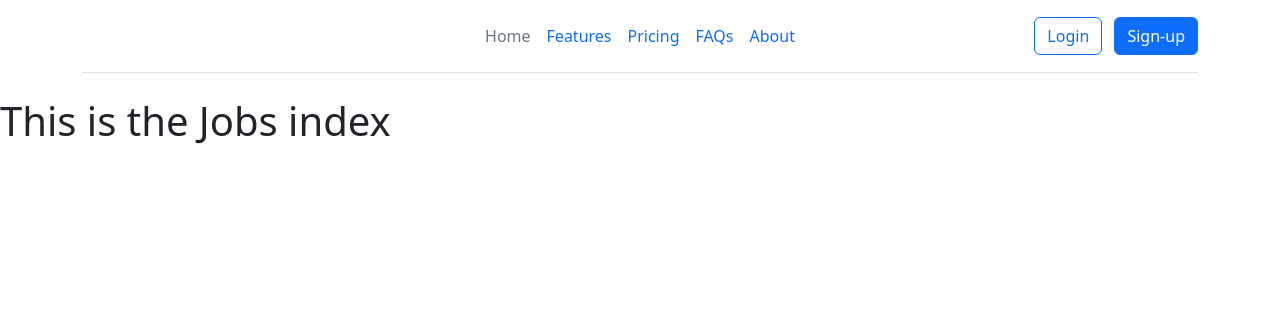
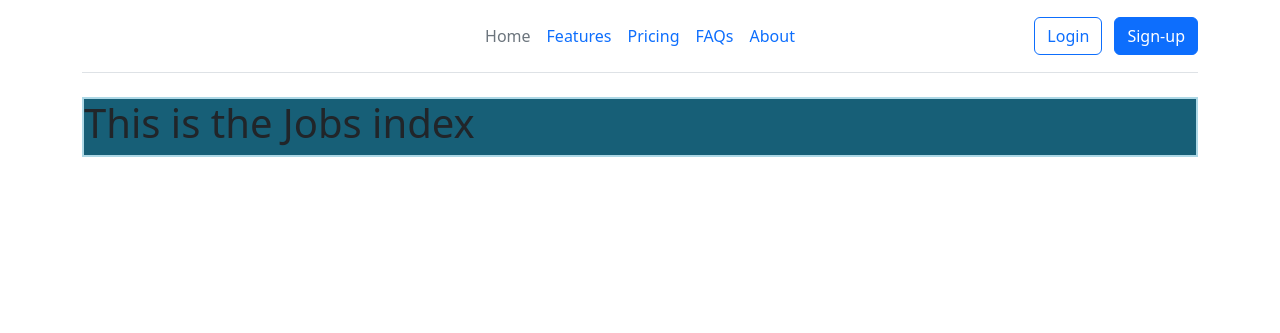
Before and after one commit to Hrafnkellh/group41-JobHunters, a Django app: page /jobs/ in a window 1280 px wide. Shown: the top 333 px of the page. Run offline with Django 5.2, Linux system fonts and the light colour scheme.

Commit message:
Added static files

```diff
--- a/JobHunters/JobHunters/settings.py
+++ b/JobHunters/JobHunters/settings.py
@@ -124,6 +124,9 @@ USE_TZ = True
 # https://docs.djangoproject.com/en/5.0/howto/static-files/
 
 STATIC_URL = 'static/'
+STATICFILES_DIRS = [
+    os.path.join(BASE_DIR, 'static')
+]
 
 # Default primary key field type
 # https://docs.djangoproject.com/en/5.0/ref/settings/#default-auto-field
--- /dev/null
+++ b/JobHunters/static/css/main.css
@@ -0,0 +1,4 @@
+.jobs {
+    background-color: rgb(23, 95, 119);
+    border: solid 2px lightblue;
+}
--- a/JobHunters/templates/Jobs/index.html
+++ b/JobHunters/templates/Jobs/index.html
@@ -1,4 +1,8 @@
 {% extends 'base.html' %}
 {% block content %}
-    <h1>This is the Jobs index</h1>
+
+    <div class="jobs">
+        <h1>This is the Jobs index</h1>
+    </div>
+
 {% endblock %}
--- a/JobHunters/templates/base.html
+++ b/JobHunters/templates/base.html
@@ -1,9 +1,11 @@
+{% load static %}
 <!DOCTYPE html>
 <html lang="en">
 <head>
     <meta charset="UTF-8">
     <title>Job Hunters</title>
     <link href="https://cdn.jsdelivr.net/npm/bootstrap@5.3.3/dist/css/bootstrap.min.css" rel="stylesheet" integrity="sha384-QWTKZyjpPEjISv5WaRU9OFeRpok6YctnYmDr5pNlyT2bRjXh0JMhjY6hW+ALEwIH" crossorigin="anonymous">
+    <link rel="stylesheet" href="{% static 'css/main.css' %}" />
 </head>
 <body>
 
@@ -30,8 +32,10 @@
         </header>
     </div>
 
-    {% block content %}
-    {% endblock %}
+    <div class="container">
+        {% block content %}
+        {% endblock %}
+    </div>
 
     <script src="https://cdn.jsdelivr.net/npm/bootstrap@5.3.3/dist/js/bootstrap.bundle.min.js" integrity="sha384-YvpcrYf0tY3lHB60NNkmXc5s9fDVZLESaAA55NDzOxhy9GkcIdslK1eN7N6jIeHz" crossorigin="anonymous"></script>
 </body>
```
